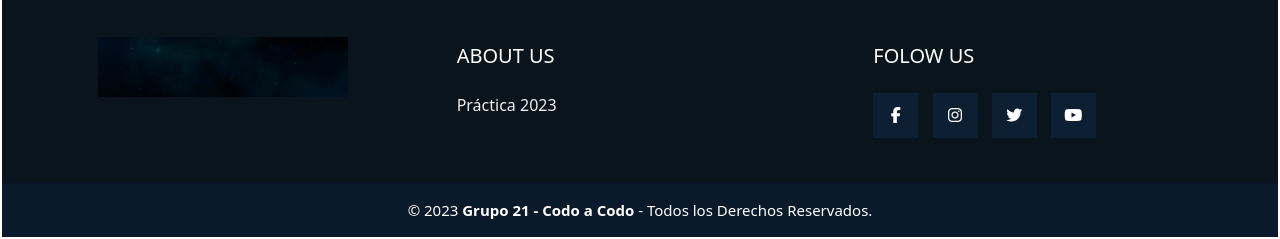
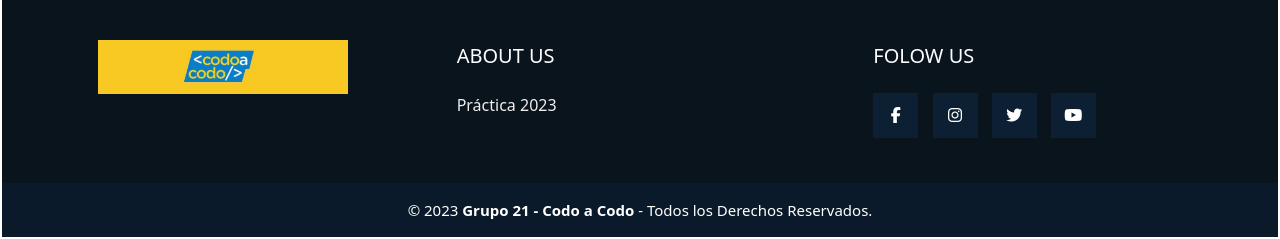
Before and after one commit to sobolm20/CaC_web1, a plain HTML site: page contact.html in a window 1280 px wide. Shown: the part 949-1188 px from the top of the page. Drawn offline with nearby package versions, Linux system fonts and the light colour scheme.

Commit message:
version-1

```diff
--- a/contact.html
+++ b/contact.html
@@ -94,9 +94,7 @@
         <div class="grupo-1">
             <div class="box">
                 <figure>
-                    <a href="#">
-                        <img src="foote.jpg" alt="">
-                    </a>
+                    <img src="CaC_corto.jpeg" alt="Sponsor">
                 </figure>
             </div>
             <div class="box">
```
Also changed, not shown: details.html (+1 -3 lines), index.html (+1 -3 lines), list.html (+1 -3 lines), CaC_corto.jpeg (added).
